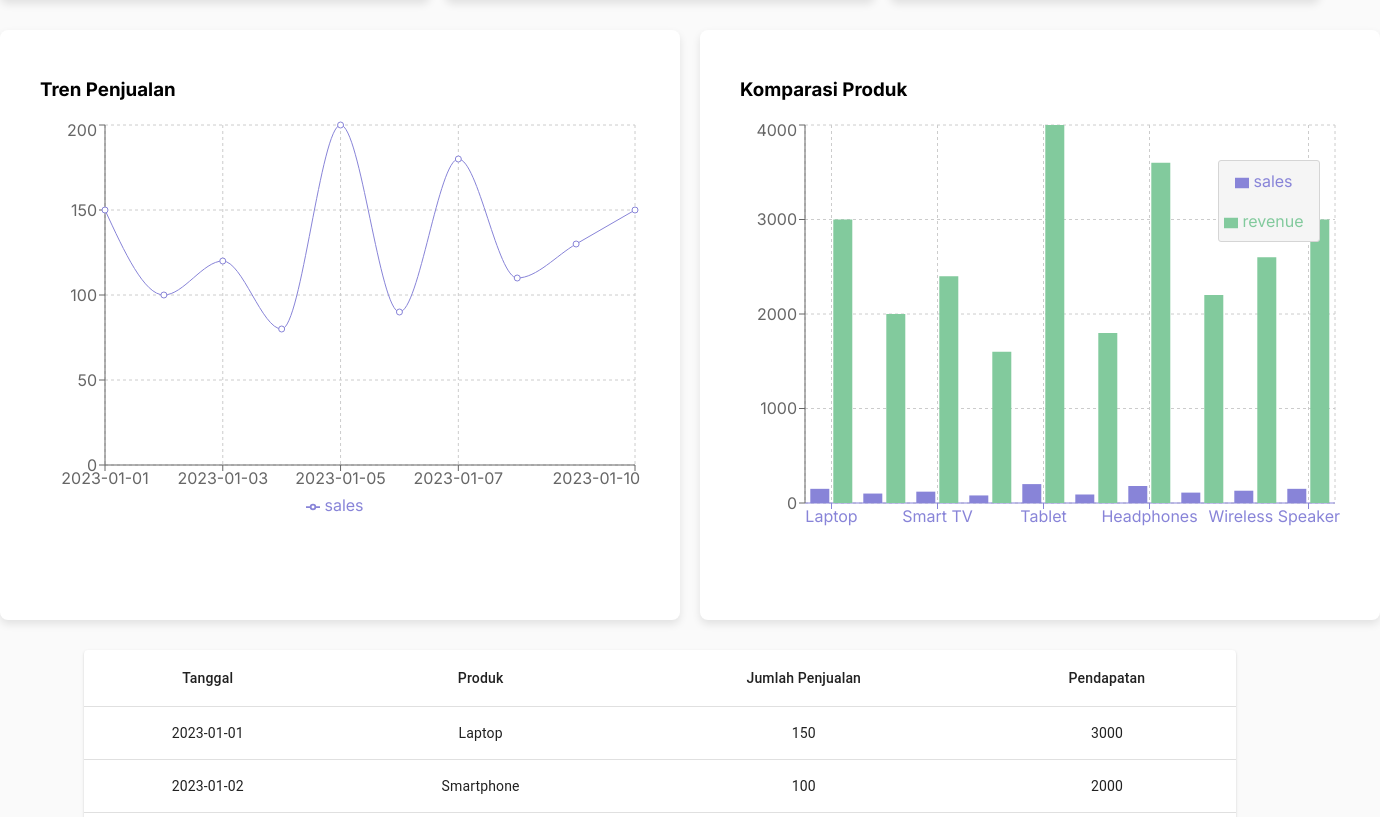
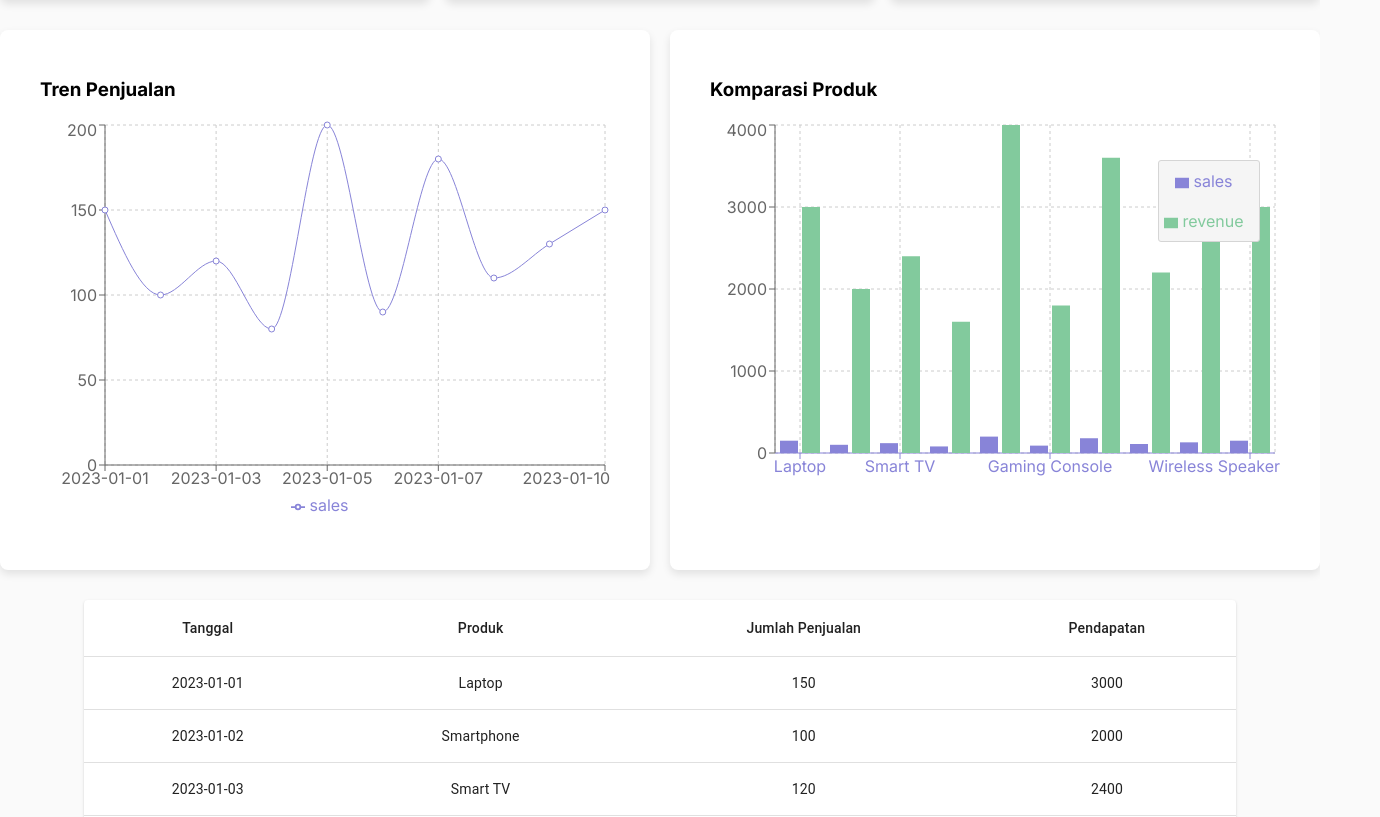
Before and after one commit to parukazz/db-sales-react, a React (Create React App) app: page / in a window 1280 px wide. Shown: the part 370-1187 px from the top of the page, 1380 px wide, since content can reach past the window. Built offline with nearby package versions, Linux system fonts and the light colour scheme; data requests are answered from the project's data file.

Commit message:
[ADD] Responsive Container di Chart

```diff
--- a/src/components/SalesChart.js
+++ b/src/components/SalesChart.js
@@ -1,13 +1,14 @@
 import { Tooltip } from "@mui/material";
 import React from "react";
-import { LineChart, Line, CartesianGrid, XAxis, YAxis, Legend, BarChart, Bar } from 'recharts';
+import { LineChart, Line, CartesianGrid, XAxis, YAxis, Legend, BarChart, Bar, ResponsiveContainer } from 'recharts';
 
 const SalesChart = ({ sales }) => {
   return (
     <div className="diagram-wrapper">
       <div className="chart-box">
         <h3>Tren Penjualan</h3>
-        <LineChart width={600} height={400} data={sales}>
+        <ResponsiveContainer width="100%" height={400}>
+          <LineChart data={sales}>
             <CartesianGrid strokeDasharray="3 3" />
             <XAxis dataKey="date" />
             <YAxis />
@@ -15,12 +16,14 @@ const SalesChart = ({ sales }) => {
             <Legend />
             <Line type="monotone" dataKey="sales" stroke="#8884d8" />
           </LineChart>
+        </ResponsiveContainer>
       </div>
 
       {/* Tabel Batang */}
       <div className="chart-box">
         <h3>Komparasi Produk</h3>
-        <BarChart width={600} height={500} data={sales}>
+        <ResponsiveContainer width="100%" height={450}>
+          <BarChart data={sales}>
             <CartesianGrid strokeDasharray="3 3" />
             <XAxis dataKey="product" stroke="#8884d8" />
             <YAxis />
@@ -28,6 +31,7 @@ const SalesChart = ({ sales }) => {
             <Bar dataKey="sales" fill="#8884d8" />
             <Bar dataKey="revenue" fill="#82ca9d" />
           </BarChart>
+        </ResponsiveContainer>
       </div>
     </div>
   );
```
Lines whose indentation alone changed are shown as unchanged.
